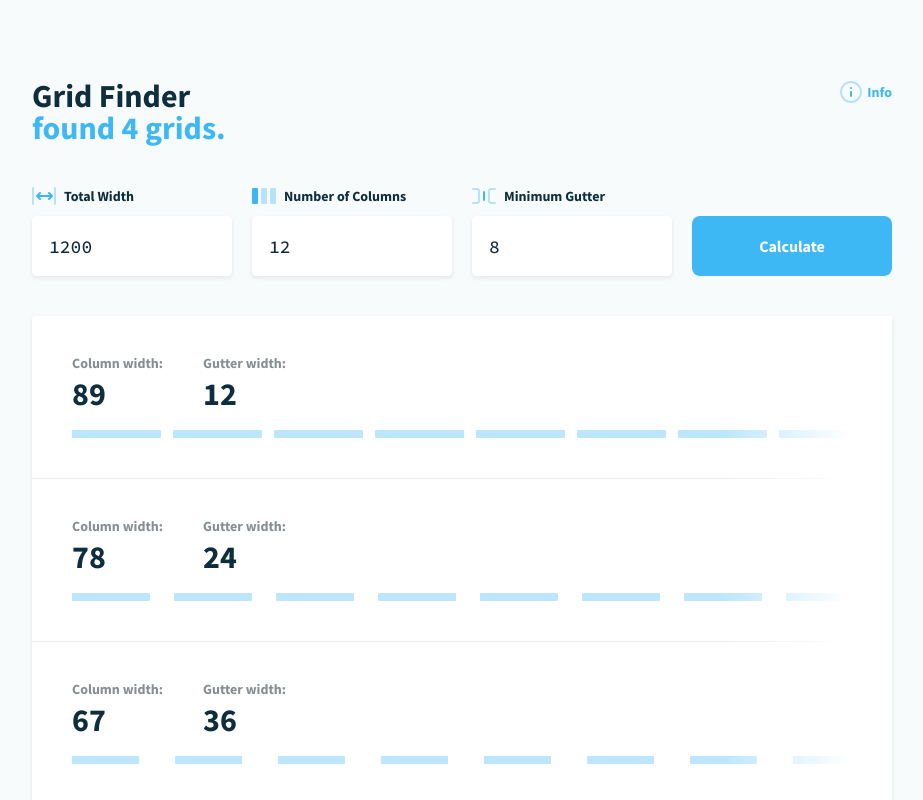
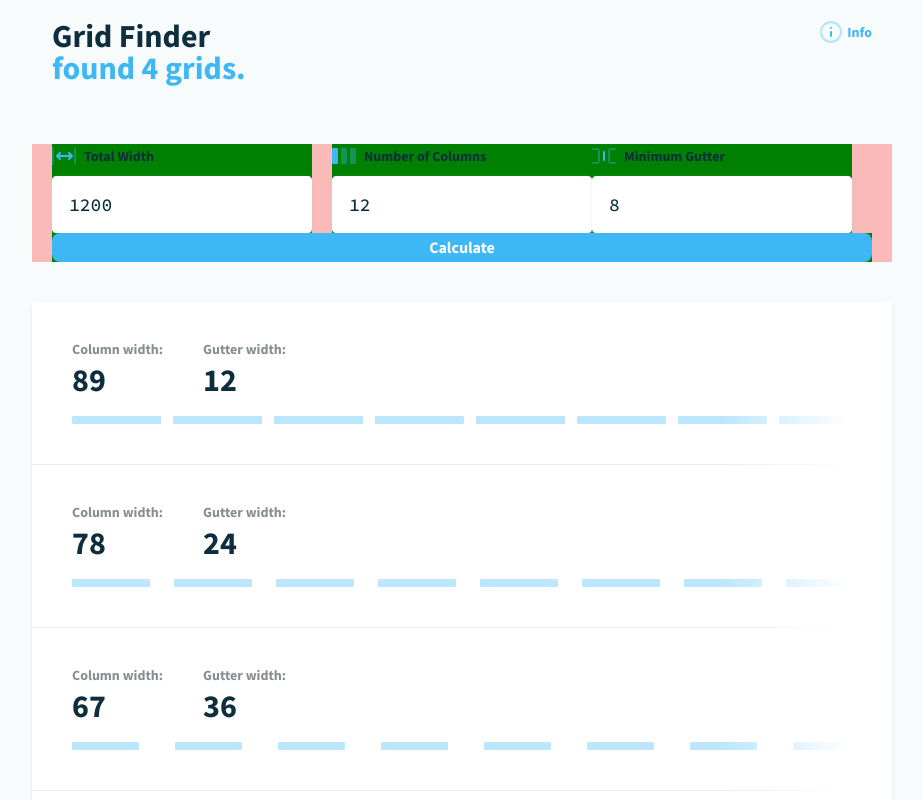
Before and after one commit to dannymcclain/gridfinder, a Svelte app: page / in a window 1280 px wide. Shown: the top 800 px of the page, without its empty margins (178-1101 px from the left). Built offline with nearby package versions, Linux system fonts and the light colour scheme.

Commit message:
🤦‍♂️

```diff
--- a/public/global.css
+++ b/public/global.css
@@ -1,19 +1,30 @@
-html, body {
+*,
+*::after,
+*::before {
+  -webkit-font-smoothing: antialiased;
+  -moz-osx-font-smoothing: grayscale;
+  margin: 0;
+  padding: 0;
+  box-sizing: border-box;
+}
+
+/* html, body {
 	position: relative;
 	width: 100%;
 	height: 100%;
-}
+} */
 
 body {
   color: #333;
   margin: 0;
-	padding: 8px;
+  padding: 0;
   box-sizing: border-box;
-	font-family: -apple-system, BlinkMacSystemFont, "Segoe UI", Roboto, Oxygen-Sans, Ubuntu, Cantarell, "Helvetica Neue", sans-serif;
+  font-family: -apple-system, BlinkMacSystemFont, "Segoe UI", Roboto,
+    Oxygen-Sans, Ubuntu, Cantarell, "Helvetica Neue", sans-serif;
 }
 
 a {
-	color: rgb(0,100,200);
+  color: rgb(0, 100, 200);
   text-decoration: none;
 }
 
@@ -22,14 +33,17 @@ a:hover {
 }
 
 a:visited {
-	color: rgb(0,80,160);
+  color: rgb(0, 80, 160);
 }
 
 label {
   display: block;
 }
 
-input, button, select, textarea {
+input,
+button,
+select,
+textarea {
   font-family: inherit;
   font-size: inherit;
   padding: 0.4em;
--- a/src/App.svelte
+++ b/src/App.svelte
@@ -50,14 +50,6 @@
 <style>
   @import url("https://fonts.googleapis.com/css?family=Source+Code+Pro:500|Source+Sans+Pro:400,700&display=swap");
 
-  :global(*, *::after, *::before) {
-    -webkit-font-smoothing: antialiased;
-    -moz-osx-font-smoothing: grayscale;
-    margin: 0;
-    padding: 0;
-    box-sizing: border-box;
-  }
-
   :global(:root) {
     --color-accent: #3db8f5;
     --color-accent-dark: #0099e5;
@@ -73,7 +65,6 @@
       "Segoe UI", Roboto, Oxygen, Ubuntu, Cantarell, "Open Sans",
       "Helvetica Neue", sans-serif;
     font-weight: 500;
-    padding: 80px;
     color: #0f2e3d;
     background: #f7fbfc;
   }
--- a/src/Components/Form.svelte
+++ b/src/Components/Form.svelte
@@ -1,5 +1,6 @@
 <script>
   import { onMount } from "svelte";
+  import { onDestroy } from "svelte";
   import { createEventDispatcher } from "svelte";
 
   let totalWidth = 1200;
@@ -28,24 +29,32 @@
     });
     sendGrids();
   });
+  onDestroy(() => {
+    document.removeEventListener("keydown", event);
+  });
 </script>
 
 <style>
-  .inputs {
+  section {
     margin-bottom: 40px;
+    padding: 0 20px;
+    /* display: grid;
+    grid-template-columns: repeat(2, 20px [col-start]); */
     display: flex;
     flex-direction: row;
-    justify-content: flex-start;
-    align-items: flex-end;
+    flex-wrap: wrap;
+    background: rgba(255, 35, 35, 0.3);
   }
   .form {
-    width: 200px;
-    margin-right: 20px;
+    flex: auto;
+    /* max-width: 200px; */
+    margin-right: 0;
     display: flex;
     flex-direction: column-reverse;
+    background: green;
   }
-  .form:last-child {
-    margin-right: 0;
+  .form:nth-child(odd) {
+    margin-right: 20px;
   }
   label {
     font-size: 14px;
@@ -64,7 +73,9 @@
     margin-right: 8px;
   }
   input {
-    padding: 0 0 0 16px;
+    flex: 1;
+    min-width: 1px;
+    padding: 16px;
     font-family: "Source Code Pro", monospace;
     font-weight: 500;
     font-size: 18px;
@@ -83,6 +94,7 @@
     border: 1px solid var(--color-accent);
   }
   button {
+    flex: 1;
     height: 60px;
     background: var(--color-accent);
     border: none;
@@ -108,7 +120,7 @@
   }
 </style>
 
-<section class="inputs">
+<section>
   <div class="form">
     <input class="total-width-input" type="number" bind:value={totalWidth} />
     <label class="label">
--- a/src/Components/Header.svelte
+++ b/src/Components/Header.svelte
@@ -19,8 +19,9 @@
     flex-direction: row;
     justify-content: space-between;
     align-items: flex-start;
-    max-width: 860px;
+    /* max-width: 860px; */
     margin-bottom: 40px;
+    padding: 20px;
   }
   h1 {
     font-size: 32px;
```
Lines whose indentation alone changed are shown as unchanged.
